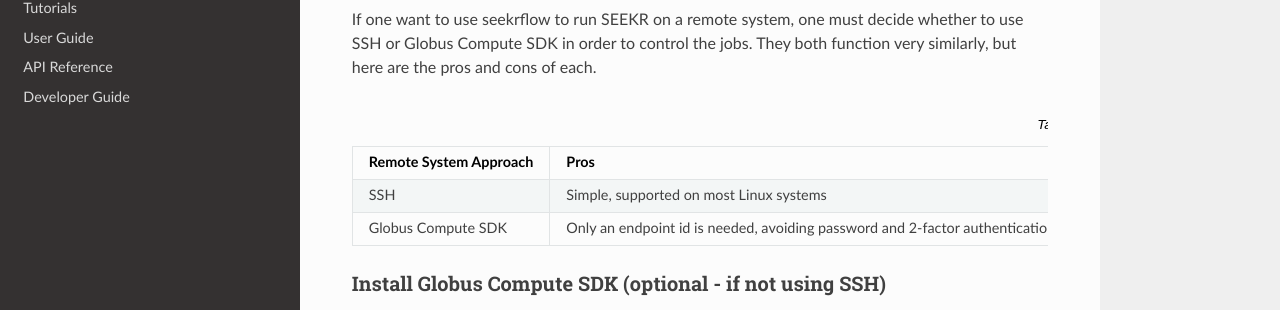
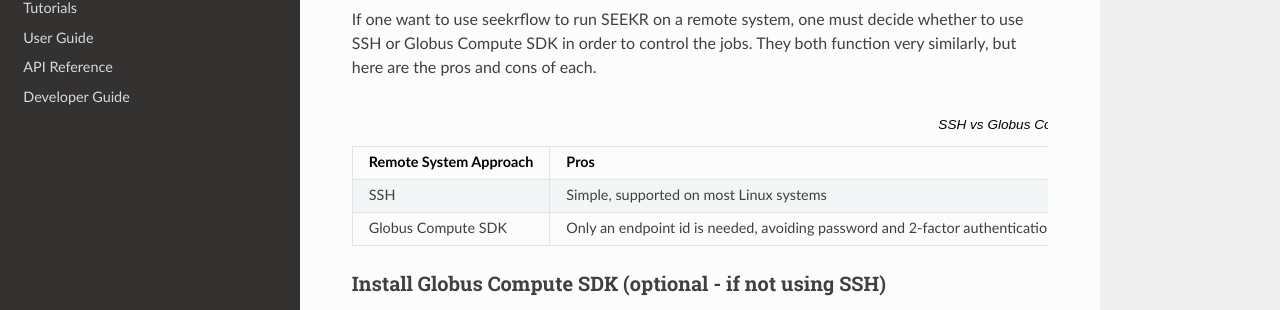
Before and after one commit to seekrcentral/seekrflow, a Sphinx documentation site: the page built from docs/getting_started.rst, in a window 1280 px wide and 900 px high, scrolled down 4119 px. Shown: the part 143-453 px from the top of the window. Built offline with Sphinx 7.4.7 and the Read the Docs theme 3.1.0, drawn with Linux system fonts in a browser that asks for light colours.

Commit message:
Removing widths in Globus Compute vs. SSH table in getting_started.rst

```diff
--- a/docs/getting_started.rst
+++ b/docs/getting_started.rst
@@ -220,8 +220,7 @@
 to use SSH or Globus Compute SDK in order to control the jobs. They both function
 very similarly, but here are the pros and cons of each.
 
-.. list-table:: Table Title
-   :widths: 25 35 40
+.. list-table:: SSH vs Globus Compute SDK Comparison
    :header-rows: 1
 
    * - Remote System Approach
```
